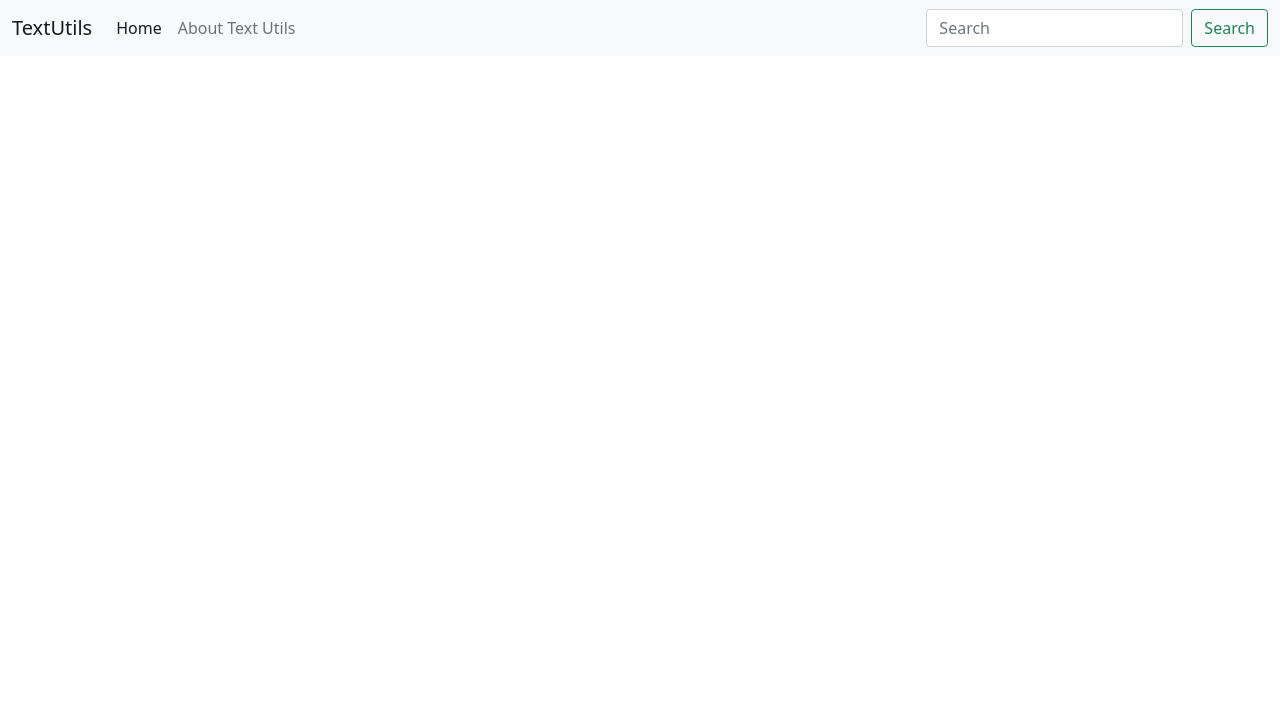
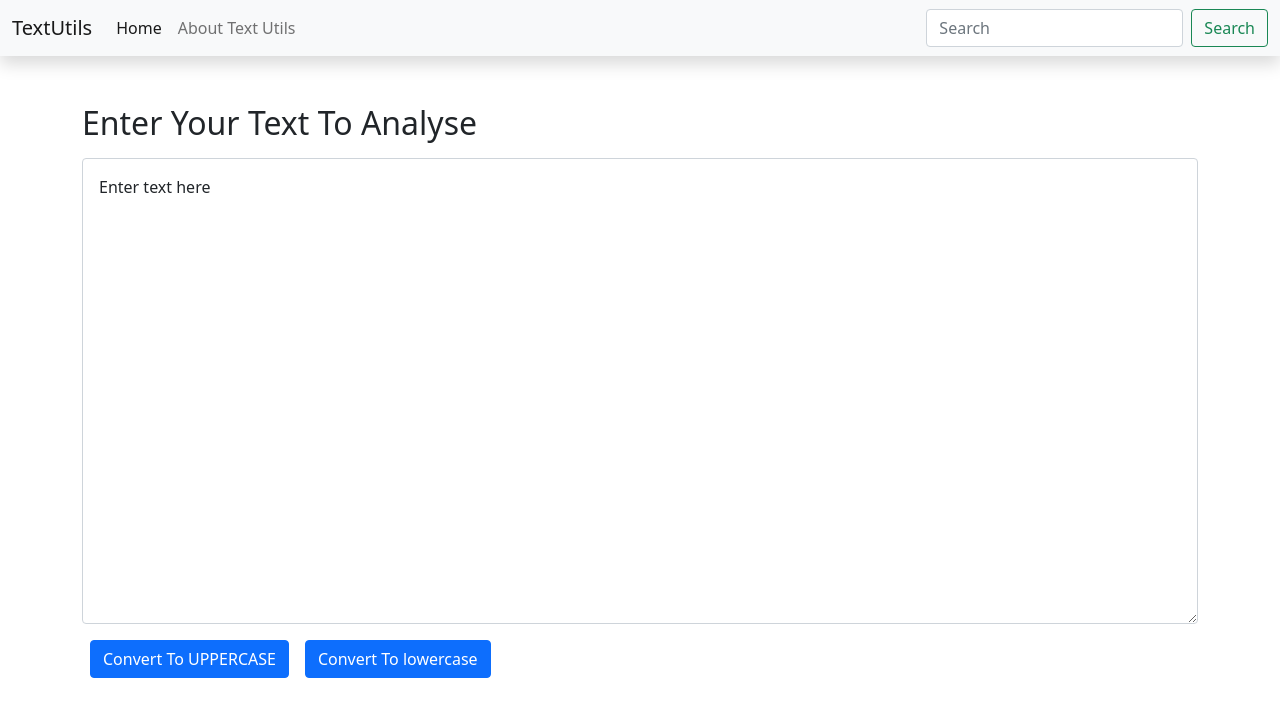
Before and after one commit to ArnabChatterjee20k/Text-Utils, a React (Create React App) app: page / in a window 1280 px wide. Shown: the top 716 px of the page. Built offline with nearby package versions, Linux system fonts and the light colour scheme.

Commit message:
added textform. Used useState hook to uppercase and to type in textbox

```diff
--- a/src/App.js
+++ b/src/App.js
@@ -1,7 +1,13 @@
 import Navbar from "./components/Navbar";
+import TextForm from "./components/TextForm";
 function App() {
   return (
-    <Navbar title="TextUtils" about_text="About Text Utils" search={true} />
+    <div>
+      <Navbar title="TextUtils" about_text="About Text Utils" search={true} />
+      <div className="container my-3 py-3">
+        <TextForm heading="Enter Your Text To Analyse"/>
+      </div>
+    </div>
   );
 }
 
--- a/src/components/Navbar.jsx
+++ b/src/components/Navbar.jsx
@@ -1,7 +1,8 @@
 import PropTypes from 'prop-types';
 
 export default function Navbar(props) {
-  return <nav>
+  return (
+    <nav className='shadow'>
       <nav className="navbar navbar-expand-lg navbar-light bg-light">
         <div className="container-fluid">
           <a className="navbar-brand" href="/">{props.title}</a>
@@ -17,29 +18,30 @@ export default function Navbar(props) {
                 <a className="nav-link" href="/">{props.about_text}</a>
               </li>
             </ul>
-          {props.search?
+            {/* using ternary operator to handle the search bar */}
+            {props.search ?
               <form className="d-flex">
-            <input className="form-control me-2" type="search" placeholder="Search" aria-label="Search"/>
+                <input className="form-control me-2" type="search" placeholder="Search" aria-label="Search" />
                 <button className="btn btn-outline-success" type="submit">Search</button>
               </form>
               : null}
           </div>
         </div>
       </nav>
-  </nav>;
+    </nav>);
 }
 
 // setting proptypes
 Navbar.propTypes = {
-  title : PropTypes.string,
-  about_text : PropTypes.string,
-  search : PropTypes.bool.isRequired // we have to provide otherwise we will get error in the console
+  title: PropTypes.string,
+  about_text: PropTypes.string,
+  search: PropTypes.bool.isRequired // we have to provide otherwise we will get error in the console
 }
 
 // if isRequired present we have to provide value either by props or by default props
 
 // Setting default title
 Navbar.defaultProps = {
-  title : "Set title here",
-  about_text : "About text here"
+  title: "Set title here",
+  about_text: "About text here"
 }
--- /dev/null
+++ b/src/components/TextForm.jsx
@@ -0,0 +1,37 @@
+import React , {useState} from 'react';
+import PropTypes from 'prop-types';
+
+export default function TextForm(props) {
+    const handle_change = (event)=>{
+        setText(event.target.value)
+    }
+
+    const handle_uppercase = ()=>{
+        setText(text.toUpperCase())
+    }
+
+    const handle_lowercase = ()=>{
+        setText(text.toLowerCase())
+    }
+
+    // this must be present at the top level of the functional component before using them.
+    const [text , setText] = useState("Enter text here") // array destructuring
+    return(
+    <div>
+        <h2 className='my-3'>{props.heading}</h2>
+        <div className="mb-3">
+            <textarea className="form-control p-3" name="text" id="text" rows="18" value={text} onChange={handle_change}></textarea>
+        </div>
+        <button className="btn btn-primary mx-2" onClick={handle_uppercase}>Convert To UPPERCASE</button>
+        <button className="btn btn-primary mx-2" onClick={handle_lowercase}>Convert To lowercase</button>
+    </div>
+    );
+}
+
+TextForm.prototype = {
+    heading : PropTypes.string.isRequired
+}
+
+TextForm.defaultProps = {
+    heading : "Set Heading Here"
+}
```
Lines whose indentation alone changed are shown as unchanged.
